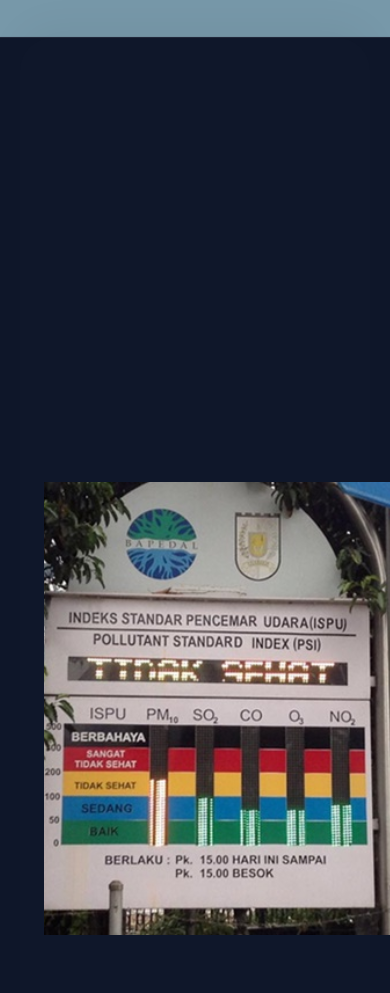
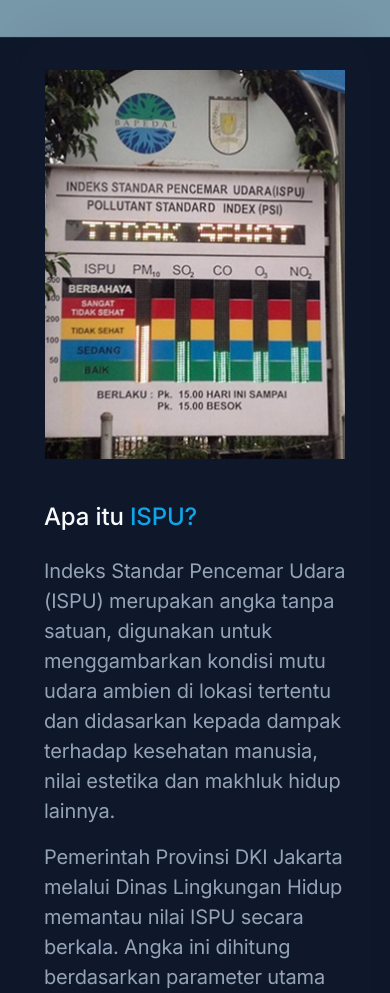
Before and after one commit to wldn226/Airkarta, a React (Vite) app in the folder frontend/: page / in a window 390 px wide. Shown: the part 529-1522 px from the top of the page. Built offline with nearby package versions, Linux system fonts and the light colour scheme; no server answers; grey boxes are pictures that could not be loaded; a web font is replaced by a local one.

Commit message:
Fix mobile layout for ISPU and cards section

```diff
--- a/frontend/src/FigmaStyle.css
+++ b/frontend/src/FigmaStyle.css
@@ -733,13 +733,27 @@ body {
     margin-top: 1.5rem;
     align-items: flex-start;
   }
+  .ispu-info-figma {
+    flex-direction: column;
+    gap: 2rem;
+  }
+  .ispu-info-left {
+    flex: 1;
+    width: 100%;
+    max-width: 300px;
+  }
+  .ispu-cards-figma {
+    flex-direction: column;
+    gap: 1rem;
+  }
   .ispu-card-figma {
     flex-direction: column;
     align-items: center;
     text-align: center;
+    width: 100%;
   }
   .ispu-info-right {
-    margin-top: 1.5rem;
+    margin-top: 0;
   }
   .btn-mulai-figma {
     padding: 0.75rem 1.5rem;
```
